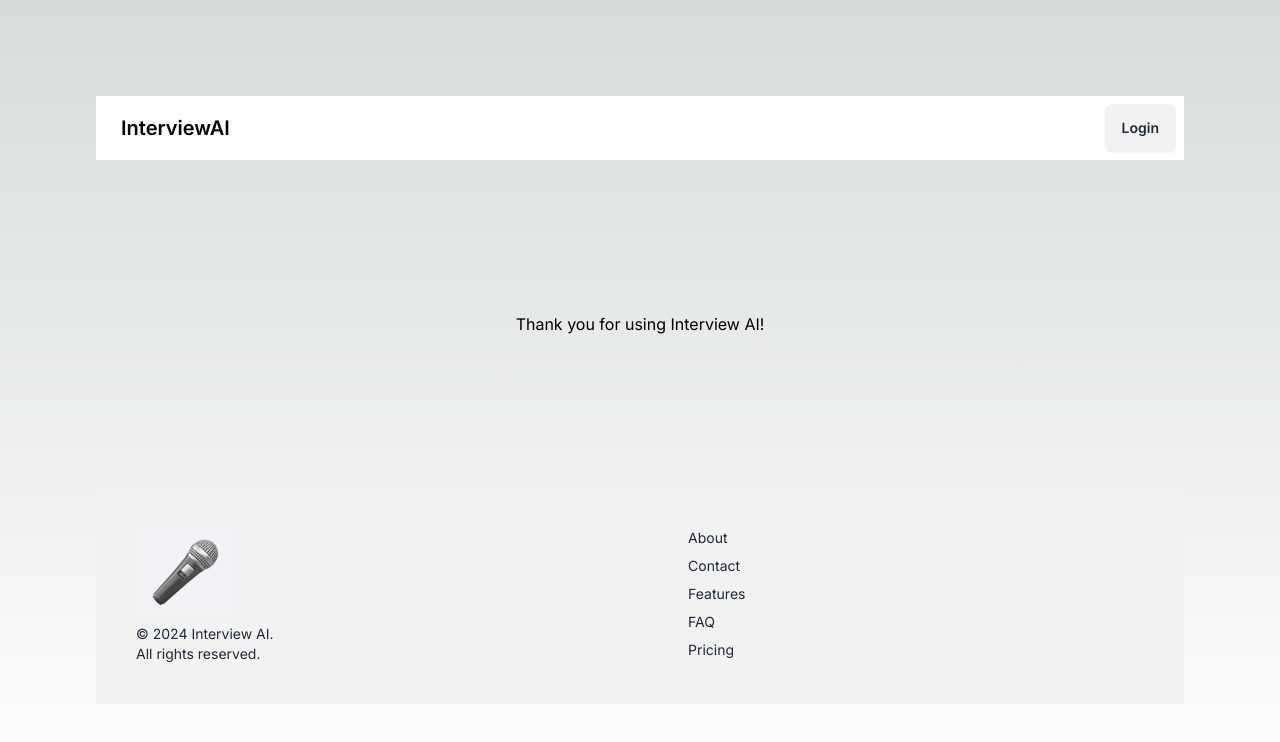
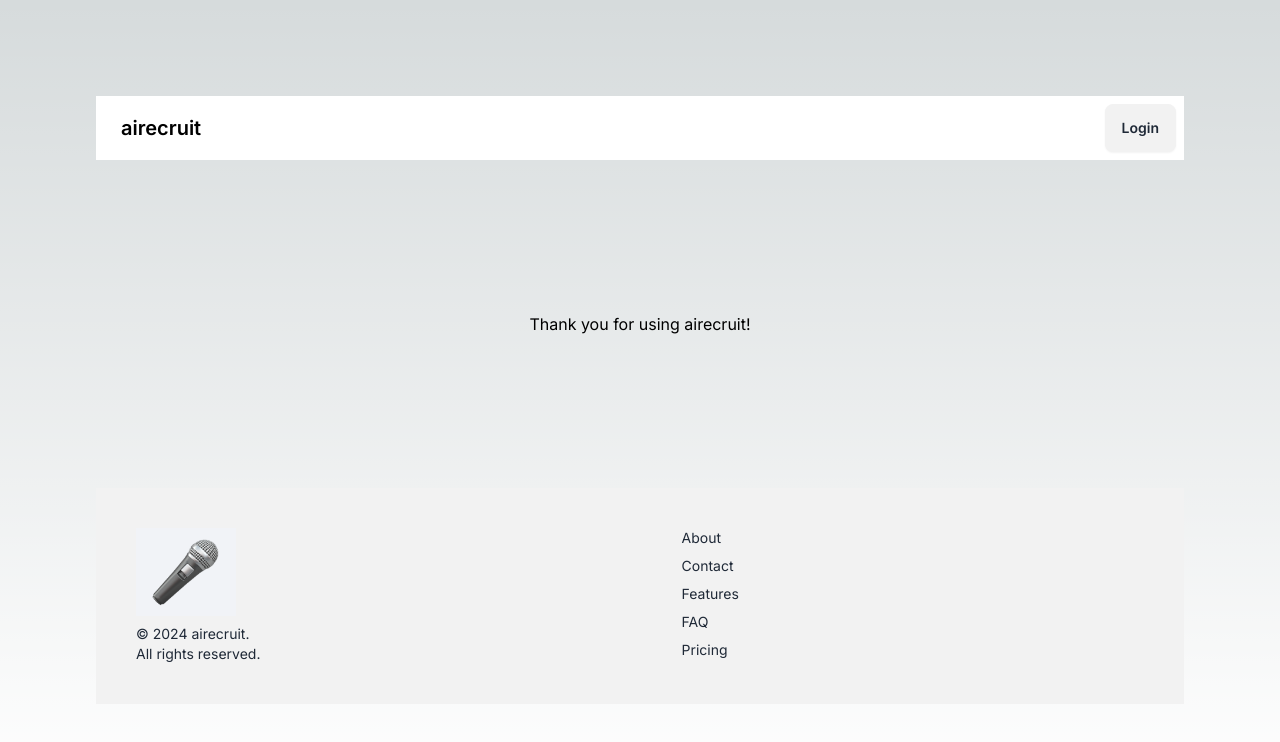
Before and after one commit to williamjlittlefield/interview-ai-web, a Next.js app in the folder frontend/: page /applicant/thanks in a window 1280 px wide. Shown: the top 742 px of the page. Built offline with nearby package versions, Linux system fonts and the light colour scheme.

Commit message:
Rename to airecruit

```diff
--- a/frontend/src/app/applicant/interview/layout.tsx
+++ b/frontend/src/app/applicant/interview/layout.tsx
@@ -5,8 +5,8 @@ import "../../globals.css";
 const inter = Inter({ subsets: ["latin"] });
 
 export const metadata: Metadata = {
-  title: "Your interview is active! – Interview AI",
-  description: "Your interview is now active on Interview AI.",
+  title: "Your interview is active! – airecruit",
+  description: "Your interview is now active on airecruit.",
 };
 
 export default function RootLayout({
--- a/frontend/src/app/applicant/thanks/page.tsx
+++ b/frontend/src/app/applicant/thanks/page.tsx
@@ -8,7 +8,7 @@ export default function Thanks() {
 
         <Header />
 
-        <h1>Thank you for using Interview AI!</h1>
+        <h1>Thank you for using airecruit!</h1>
 
         <Footer />
 
--- a/frontend/src/app/applicant/welcome/layout.tsx
+++ b/frontend/src/app/applicant/welcome/layout.tsx
@@ -5,8 +5,8 @@ import "../../globals.css";
 const inter = Inter({ subsets: ["latin"] });
 
 export const metadata: Metadata = {
-  title: "Welcome applicant! – Interview AI",
-  description: "Welcome to Interview AI!",
+  title: "Welcome applicant! – airecruit",
+  description: "Welcome to airecruit!",
 };
 
 export default function RootLayout({
--- a/frontend/src/app/applicant/welcome/page.tsx
+++ b/frontend/src/app/applicant/welcome/page.tsx
@@ -15,7 +15,7 @@ export default function Welcome() {
 
         <Header />
 
-        <h1>Welcome to Interview AI!</h1>
+        <h1>Welcome to airecruit!</h1>
 
         <Button onClick={launchInterview} variant="primary">Launch Interview</Button>
 
--- a/frontend/src/app/employer/dashboard/layout.tsx
+++ b/frontend/src/app/employer/dashboard/layout.tsx
@@ -5,8 +5,8 @@ import "../../globals.css";
 const inter = Inter({ subsets: ["latin"] });
 
 export const metadata: Metadata = {
-  title: "Dashboard - Interview AI",
-  description: "You must be logged in to see this page of Interview AI.",
+  title: "Dashboard - airecruit",
+  description: "You must be logged in to see this page of airecruit.",
 };
 
 export default function RootLayout({
--- a/frontend/src/app/employer/login/layout.tsx
+++ b/frontend/src/app/employer/login/layout.tsx
@@ -5,8 +5,8 @@ import "../../globals.css";
 const inter = Inter({ subsets: ["latin"] });
 
 export const metadata: Metadata = {
-  title: "Login to Interview AI",
-  description: "Enter your credentials to access Interview AI.",
+  title: "Login to airecruit",
+  description: "Enter your credentials to access airecruit.",
 };
 
 export default function RootLayout({
--- a/frontend/src/app/employer/results/layout.tsx
+++ b/frontend/src/app/employer/results/layout.tsx
@@ -5,8 +5,8 @@ import "../../globals.css";
 const inter = Inter({ subsets: ["latin"] });
 
 export const metadata: Metadata = {
-  title: "View Results – Interview AI",
-  description: "View the results of your job posting on Interview AI",
+  title: "View Results – airecruit",
+  description: "View the results of your job posting on airecruit",
 };
 
 export default function RootLayout({
--- a/frontend/src/app/layout.tsx
+++ b/frontend/src/app/layout.tsx
@@ -5,7 +5,7 @@ import "./globals.css";
 const inter = Inter({ subsets: ["latin"] });
 
 export const metadata: Metadata = {
-  title: "Interview AI",
+  title: "airecruit",
   description: "Inteview AI facilitates hiring.",
 };
 
--- a/frontend/src/app/ui/footer.tsx
+++ b/frontend/src/app/ui/footer.tsx
@@ -11,7 +11,7 @@ export default function Footer() {
                     className="hidden md:block"
                     alt="A small microphone logo!"
                 />
-                <p>© 2024 Interview AI.<br />All rights reserved.</p>
+                <p>© 2024 airecruit.<br />All rights reserved.</p>
             </aside>
             <nav>
                 <a className="link link-hover">About</a>
--- a/frontend/src/app/ui/header.tsx
+++ b/frontend/src/app/ui/header.tsx
@@ -20,7 +20,7 @@ export default function Header() {
                         <li><a>Item 3</a></li>
                     </ul>
                 </div>
-                <a className="btn btn-ghost text-xl">InterviewAI</a>
+                <a className="btn btn-ghost text-xl">airecruit</a>
             </div>
             {/* <div className="navbar-center hidden lg:flex">
                 <ul className="menu menu-horizontal px-1">
--- a/frontend/src/app/ui/login.tsx
+++ b/frontend/src/app/ui/login.tsx
@@ -15,7 +15,7 @@ export default function Login() {
             <div className="hero-content flex-col lg:flex-row-reverse">
                 <div className="text-center lg:text-left">
                     <h1 className="text-5xl font-bold">Login now!</h1>
-                    <p className="py-6">Enter your credentials to access Interview AI.</p>
+                    <p className="py-6">Enter your credentials to access airecruit.</p>
                 </div>
                 <div className="card shrink-0 w-full max-w-sm shadow-2xl bg-base-100">
                     <form action={dispatch} className="card-body">
```
